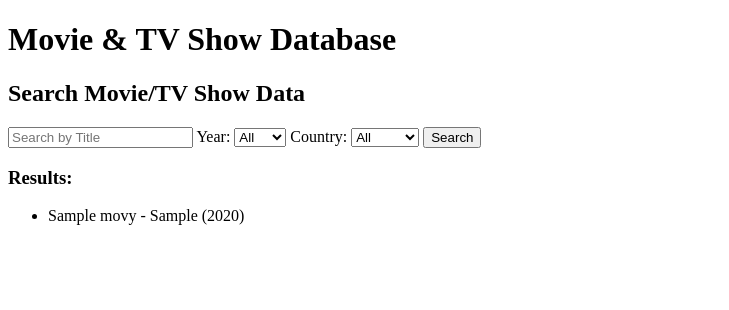
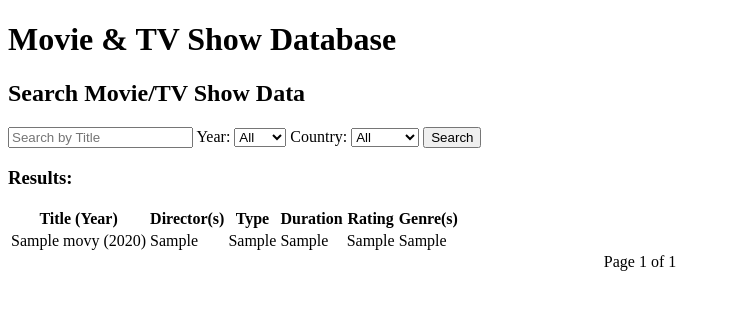
Before and after one commit to jimmyjawnz/MovieWebAppPythonFinalProject, a Django app: page / in a window 1280 px wide. Shown: the top 310 px of the page, without its empty margins (0-729 px from the left). Run offline with Django 5.2, Linux system fonts and the light colour scheme; tables that the repository leaves empty hold one stand-in row (values such as "Sample post").

Commit message:
Added Details page and Pagination to search results. Details page also has a functionality to pick a random show/movie. Also added temp graphs page.

```diff
--- a/movie_project/movie_app/templates/index.html
+++ b/movie_project/movie_app/templates/index.html
@@ -7,7 +7,7 @@
 </head>
 <body>
     <h1>Movie & TV Show Database</h1>
-    <div>
+    <div id="search">
         {% include 'search.html' %}
     </div>
 </body>
--- a/movie_project/movie_app/templates/search.html
+++ b/movie_project/movie_app/templates/search.html
@@ -5,14 +5,14 @@
     </head>
     <body>
     <h2>Search Movie/TV Show Data</h2>
-    <form method="GET">
+    <form method="GET" id="search-bar">
         <input type="text" name="q" placeholder="Search by Title" value="{{ query }}">
 
         <label for="year">Year:</label>
         <select name="year">
             <option value="">All</option>
             {% for year in years %}
-            <option value="{{ year }}" {% if year == selected_year %} selected {% endif %}>{{ year }}</option>
+                <option value="{{ year }}" {% if year == selected_year %} selected {% endif %}>{{ year }}</option>
             {% endfor %}
         </select>
 
@@ -20,18 +20,57 @@
         <select name="country">
             <option value="">All</option>
             {% for country in countries %}
-            <option value="{{ country }}" {% if country == selected_country %} selected {% endif %}>{{ country }}</option>
+                <option value="{{ country }}" {% if country == selected_country %} selected {% endif %}>{{ country }}</option>
             {% endfor %}
         </select>
         <button type="submit">Search</button>
     </form>
-    <h3>Results:</h3>
-        <ul>
-            {% for record in results %}
-                    <li>{{ record.title }} - {{ record.director }} ({{ record.release_year }})</li>
+
+    <div id="search-results">
+        <h3>Results:</h3>
+        <table>
+            <thead>
+                <th>Title (Year)</th>
+                <th>Director(s)</th>
+                <th>Type</th>
+                <th>Duration</th>
+                <th>Rating</th>
+                <th>Genre(s)</th>
+            </thead>
+            <tbody>
+                {% for record in page_obj %}
+                    <tr>
+                        <td>{{ record.title }} ({{ record.release_year }})</td>
+                        <td>{{ record.director }}</td>
+                        <td>{{ record.type }}</td>
+                        <td>{{ record.duration }}</td>
+                        <td>{{ record.age_rating }}</td>
+                        <td>{{ record.listed_in }}</td>
+                    </tr>
                 {% empty %}
-                    <li>No results found.</li>
-            {% endfor %}
-        </ul>
+                    <tr id="no-records" style="text-align: center;">
+                        <td colspan="11">No Records Found</td>
+                    </tr>
+                {% endfor %}
+            </tbody>
+        </table>
+        <div id="pagination" style="text-align: center;">
+            <span class="step-links">
+                {% if page_obj.has_previous %}
+                    <a href="?q={{ query }}&year={{ selected_year }}&country={{ selected_country }}&page=1">&laquo; first</a>
+                    <a href="?q={{ query }}&year={{ selected_year }}&country={{ selected_country }}&page={{ page_obj.previous_page_number }}">previous</a>
+                {% endif %}
+
+                <span class="current">
+                    Page {{ page_obj.number }} of {{ page_obj.paginator.num_pages }}
+                </span>
+
+                {% if page_obj.has_next %}
+                    <a href="?q={{ query }}&year={{ selected_year }}&country={{ selected_country }}&page={{ page_obj.next_page_number }}">next</a>
+                    <a href="?q={{ query }}&year={{ selected_year }}&country={{ selected_country }}&page={{ page_obj.paginator.num_pages }}">last &raquo;</a>
+                {% endif %}
+            </span>
+        </div>
+    </div>
     </body>
 </html>
--- a/movie_project/movie_app/views.py
+++ b/movie_project/movie_app/views.py
@@ -1,4 +1,6 @@
+from random import Random
 from django.shortcuts import render
+from django.core.paginator import Paginator
 from movie_app.models import Movies
 
 # Home Page
@@ -9,11 +11,23 @@ def home_page(req):
 def search_page(req):
     return render(req, 'search.html', search_processing(req))
 
+# Details Page
+def details_page(req, show_id):
+    # Add check for if the passed id is 'r' or 'random'
+    # this will cause a random movie/show to be shown
+    if (show_id == 'random' or show_id == 'r'):
+        random_id = Random.randint(Random(), 1, 8807)
+        record = Movies.objects.all().filter(show_id=f"s{random_id}")[0]
+    else:
+        record = Movies.objects.all().filter(show_id=show_id)[0] # Grabs the first element of the matching id
+    return render(req, 'details.html', { 'record': record })
+
 # Search Process
 def search_processing(req):
     query = req.GET.get('q', '')
     year_filter = req.GET.get('year', '')
     country_filter = req.GET.get('country', '')
+    page_num = req.GET.get("page")
 
     results = Movies.objects.all().order_by('title')
 
@@ -36,8 +50,11 @@ def search_processing(req):
     if country_filter:
         results = results.filter(country__icontains=country_filter)
 
+    paginator = Paginator(results, 25)
+    page_obj = paginator.get_page(page_num)
     return {
         'results': results,
+        'page_obj': page_obj,
         'query': query,
         'years': years,
         'selected_year': year_filter,
--- a/movie_project/movie_project/urls.py
+++ b/movie_project/movie_project/urls.py
@@ -6,4 +6,5 @@ urlpatterns = [
     path('admin/', admin.site.urls),
     path('', views.home_page, name='home'),
     path('search/', views.search_page, name='search_movies'),
+    path('details/<str:show_id>/', views.details_page, name='details')
 ]
```
Also changed, not shown: movie_project/movie_app/templates/details.html (added, +55 -0 lines), movie_project/movie_app/templates/graphs.html (added, +17 -0 lines).
